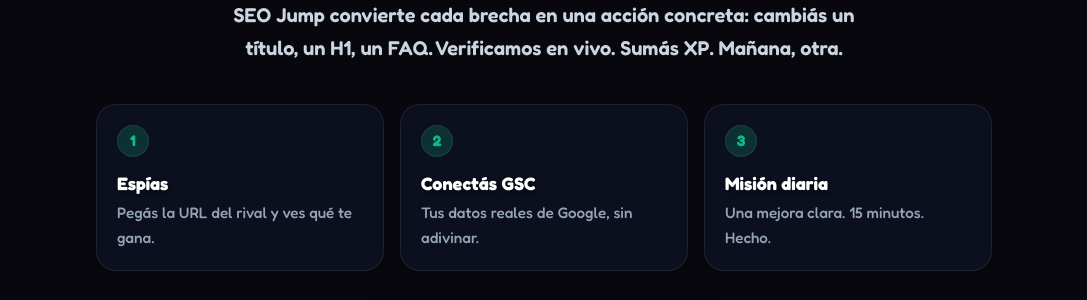
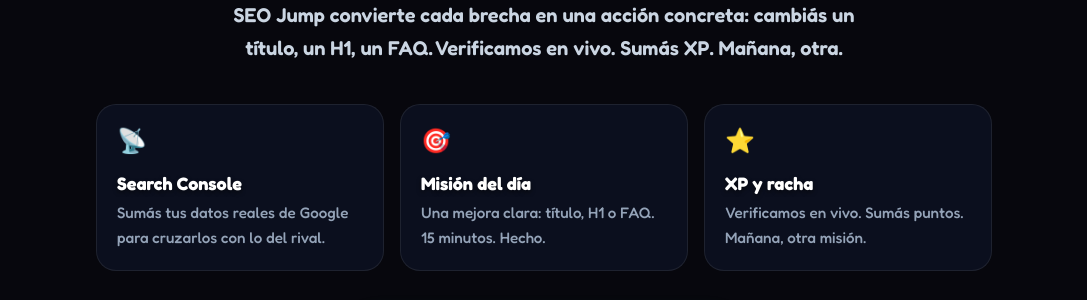
Before and after one commit to jonasnahuel-SEOJUMP/SeoJump, a Next.js app: page / in a window 1280 px wide. Shown: the part 1200-1500 px from the top of the page, without its empty margins (96-1183 px from the left). Built offline with nearby package versions, Linux system fonts and the light colour scheme; no server answers.

Commit message:
fix(landing): puente de misiones sin repetir el 1-2-3 del Espía
Co-authored-by: jonasnahuel-SEOJUMP <jonasnahuel-SEOJUMP@users.noreply.github.com>

```diff
--- a/src/components/LandingPage.js
+++ b/src/components/LandingPage.js
@@ -68,9 +68,9 @@ export default function LandingPage({ onRegister, playClick, variant = "default"
             Verificamos en vivo. Sumás XP. Mañana, otra.
           </p>
           <div className="grid grid-cols-1 sm:grid-cols-3 gap-4 text-left mb-10">
-            <BridgeCard n="1" title="Espías" desc="Pegás la URL del rival y ves qué te gana." />
-            <BridgeCard n="2" title="Conectás GSC" desc="Tus datos reales de Google, sin adivinar." />
-            <BridgeCard n="3" title="Misión diaria" desc="Una mejora clara. 15 minutos. Hecho." />
+            <BridgeCard icon="📡" title="Search Console" desc="Sumás tus datos reales de Google para cruzarlos con lo del rival." />
+            <BridgeCard icon="🎯" title="Misión del día" desc="Una mejora clara: título, H1 o FAQ. 15 minutos. Hecho." />
+            <BridgeCard icon="⭐" title="XP y racha" desc="Verificamos en vivo. Sumás puntos. Mañana, otra misión." />
           </div>
           <StartCta className="btn-3d btn-green text-lg md:text-xl px-8 py-5 inline-flex transform hover:scale-105 transition-transform">
             Empezar con misiones gratis
@@ -327,11 +327,11 @@ function HowSpyWorks() {
   );
 }
 
-function BridgeCard({ n, title, desc }) {
+function BridgeCard({ icon, title, desc }) {
   return (
     <div className="rounded-2xl border border-slate-800 bg-slate-900/60 p-5">
-      <div className="w-8 h-8 rounded-full bg-duo-green/20 border border-duo-green/40 text-duo-green font-black flex items-center justify-center mb-3 text-sm">
-        {n}
+      <div className="text-2xl mb-3" aria-hidden>
+        {icon}
       </div>
       <h3 className="font-black text-white text-lg mb-1">{title}</h3>
       <p className="text-slate-400 text-sm font-medium leading-relaxed">{desc}</p>
```
